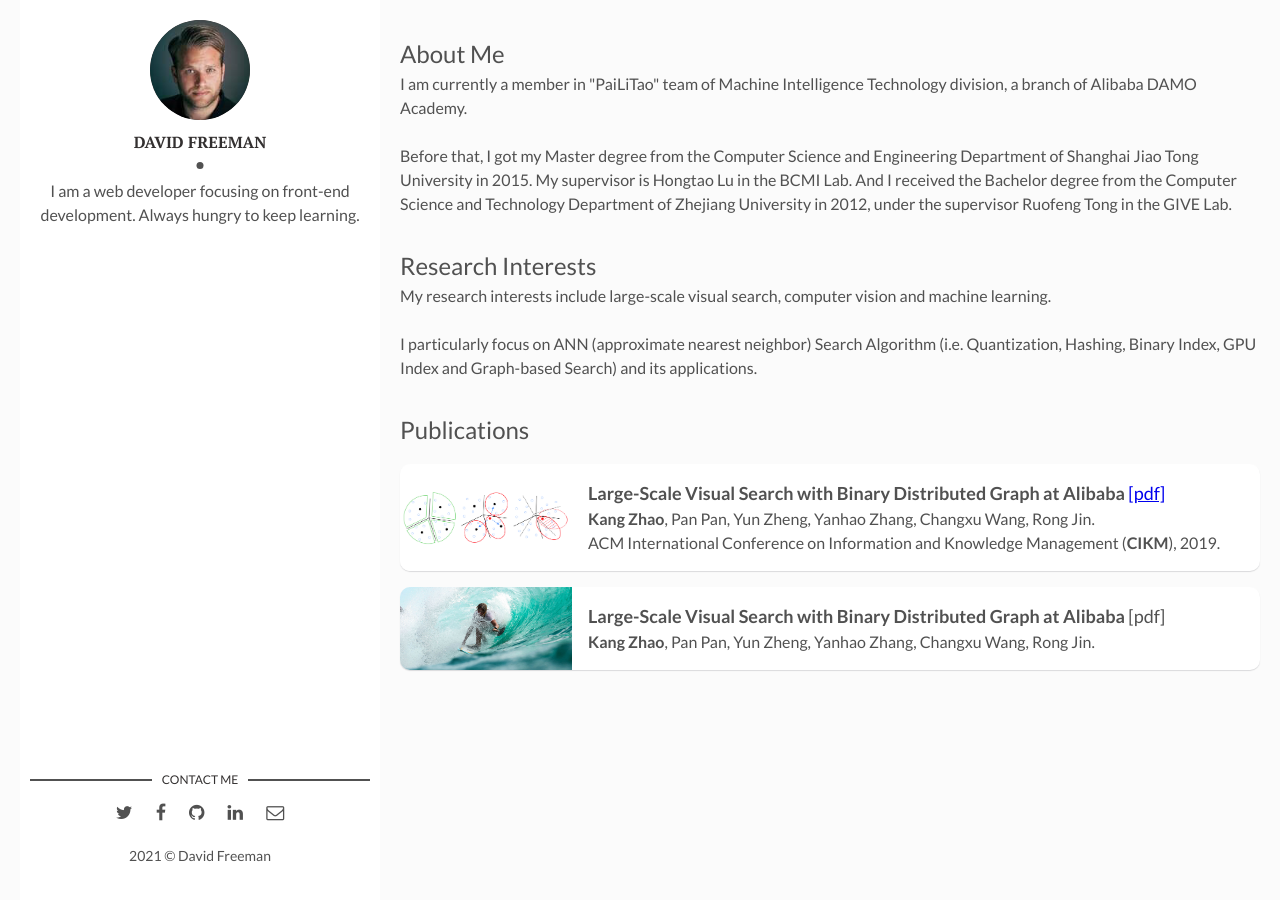
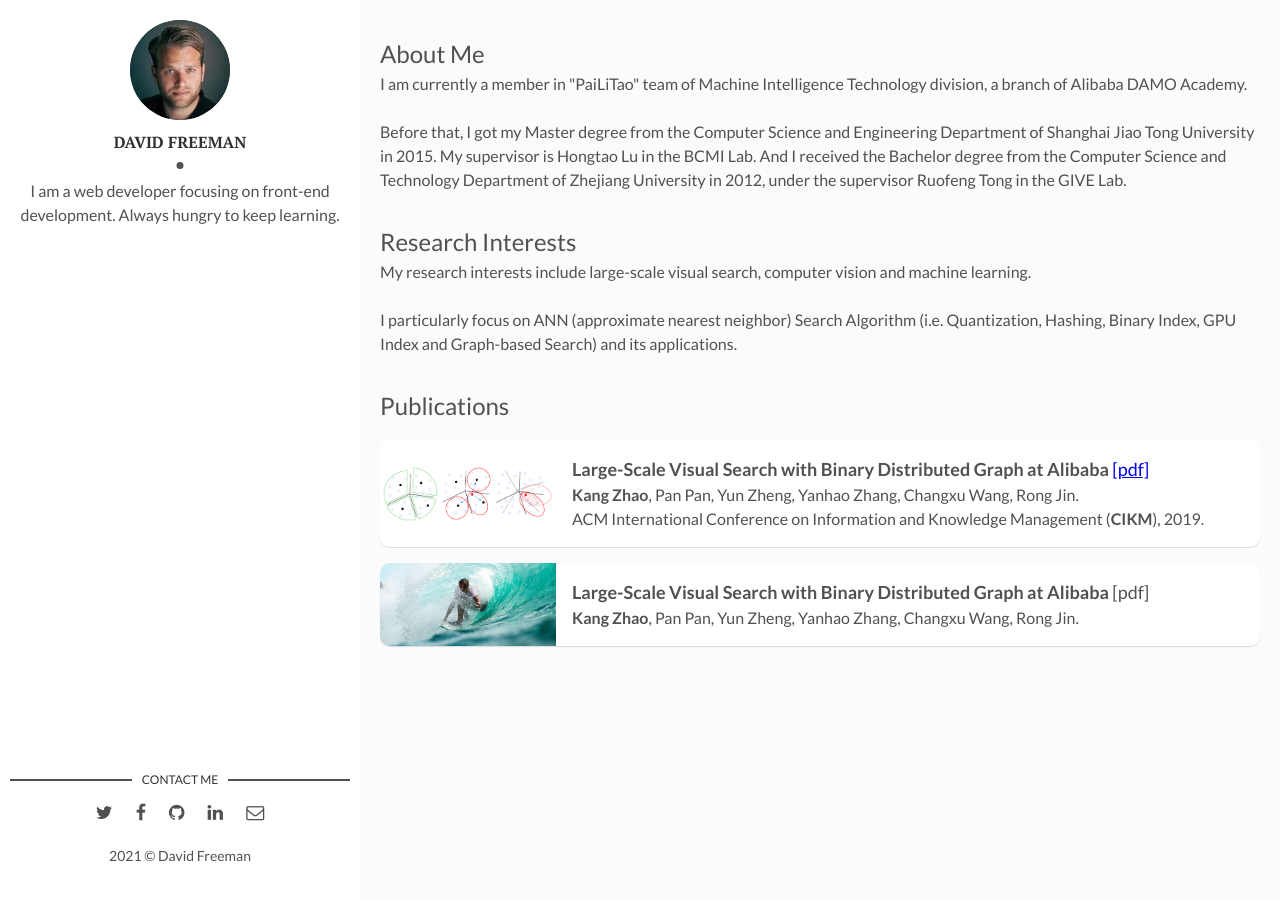
Before and after one commit to kangzhao2/kangzhao2.github.io, a Jekyll site: the page built from index.html, in a window 1280 px wide. Built offline with Jekyll 4.4.1, drawn with Linux system fonts in a browser that asks for light colours; the list of posts is cut into pages by our own code.

Commit message:
Update main.css

```diff
--- a/assets/css/main.css
+++ b/assets/css/main.css
@@ -928,7 +928,7 @@ table tfoot td {
           justify-content: space-between;
   position: fixed;
   top: 0;
-  left: 20px;
+  left: 0;
   bottom: 0;
   width: 360px;
   height: 100%;
@@ -1002,7 +1002,7 @@ table tfoot td {
 
 .content-box {
   padding: 20px;
-  padding-left: 400px;
+  padding-left: 380px;
   display: -webkit-box;
   display: -webkit-flex;
   display: -ms-flexbox;
```
